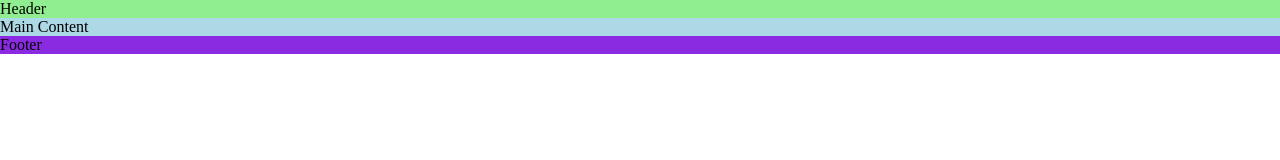
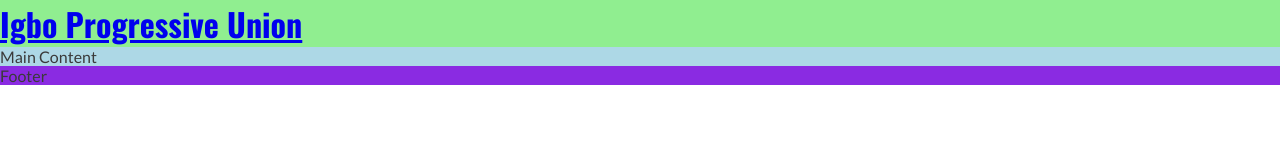
Before and after one commit to Cutbert1/my-practice-repo, a plain HTML site: page index.html in a window 1280 px wide. Drawn offline with nearby package versions, Linux system fonts and the light colour scheme.

Commit message:
Add font (oswald and lato) and logo

```diff
--- a/assets/css/style.css
+++ b/assets/css/style.css
@@ -1,3 +1,5 @@
+@import url('https://fonts.googleapis.com/css2?family=Lato:ital,wght@0,100;0,300;0,400;0,700;0,900;1,100;1,300;1,400;1,700;1,900&family=Oswald:wght@200..700&display=swap');
+
 /* Asterisk wildcard selector to override default styles added by the browser */
 * {
     padding: 0;
@@ -10,18 +12,26 @@ body {
     min-height: 100vh;
     display: flex;
     flex-direction: column;
-    /* Main element using extra space to push doen footer */
-    flex: 1 0 auto,
+    /* Basic project style */
+    color: #3a3a3a;
+    font-family: "lato", sans-serif;
+
 }
 
 /* Header */
 header {
     background-color: lightgreen;
 }
+h1 {
+    font-family: "oswald", sans-serif;
+
+}
 
 /* Main Content */
 main {
     background-color: lightblue;
+    /* Main element using extra space to push doen footer */
+    flex: 1 0 auto,
 }
 
 /* Footer */
--- a/index.html
+++ b/index.html
@@ -23,7 +23,11 @@
 
 <body>
     <!-- Header -->
-     <header>Header</header>
+     <header>
+        <a href="index.html">
+            <h1 id="logo">Igbo Progressive Union</h1>
+        </a>
+     </header>
      <!-- Main Content -->
      <main>Main Content</main>
      <!-- Footer -->
```
